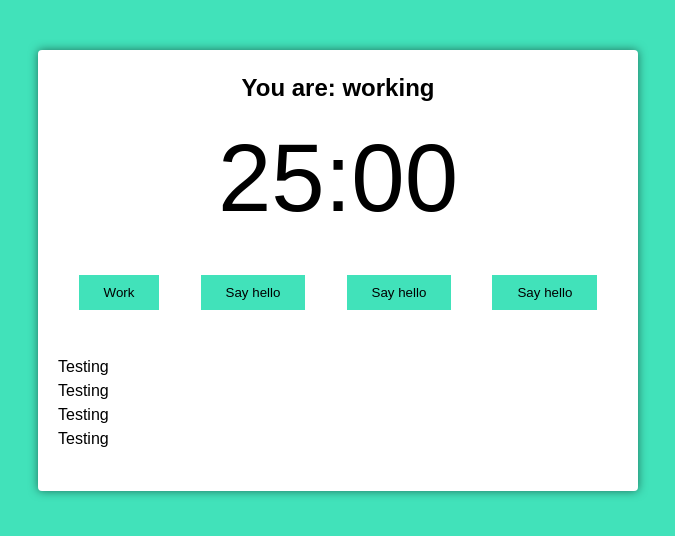
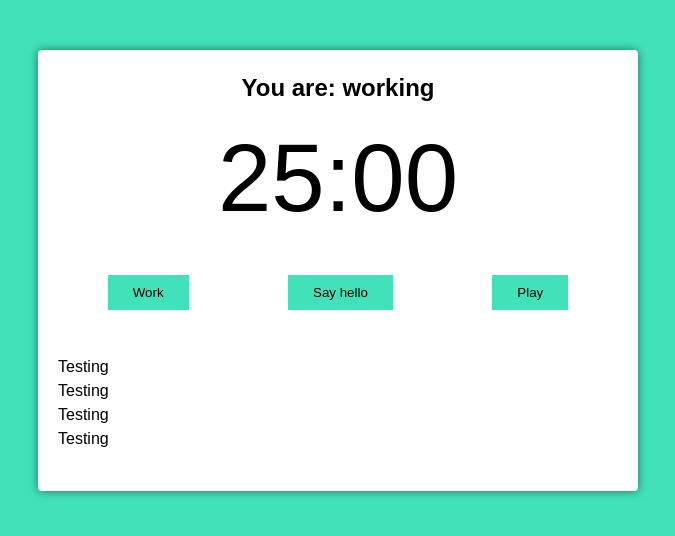
Before and after one commit to Juan-Severiano/pomodoro-react-ts, a React (Vite) app: page / in a window 1280 px wide. Shown: the top 536 px of the page, without its empty margins (302-977 px from the left). Built offline with nearby package versions, Linux system fonts and the light colour scheme.

Commit message:
[feat] pause/play button

```diff
--- a/src/components/pomodoro-timer.tsx
+++ b/src/components/pomodoro-timer.tsx
@@ -35,8 +35,7 @@ export function PomodoroTimer(props: Props): JSX.Element {
       <div className="controls">
         <Button text='Work' onClick={() => configureWork()} />
         <Button text='Say hello' onClick={() => console.log('Hi')} />
-        <Button text='Say hello' onClick={() => console.log('Hi')} />
-        <Button text='Say hello' onClick={() => console.log('Hi')} />
+        <Button text={timeConting ? 'Pause' : 'Play'} onClick={() => setTimeConting(!timeConting)} />
       </div>
       <div className="details">
         <p>Testing</p>
```
